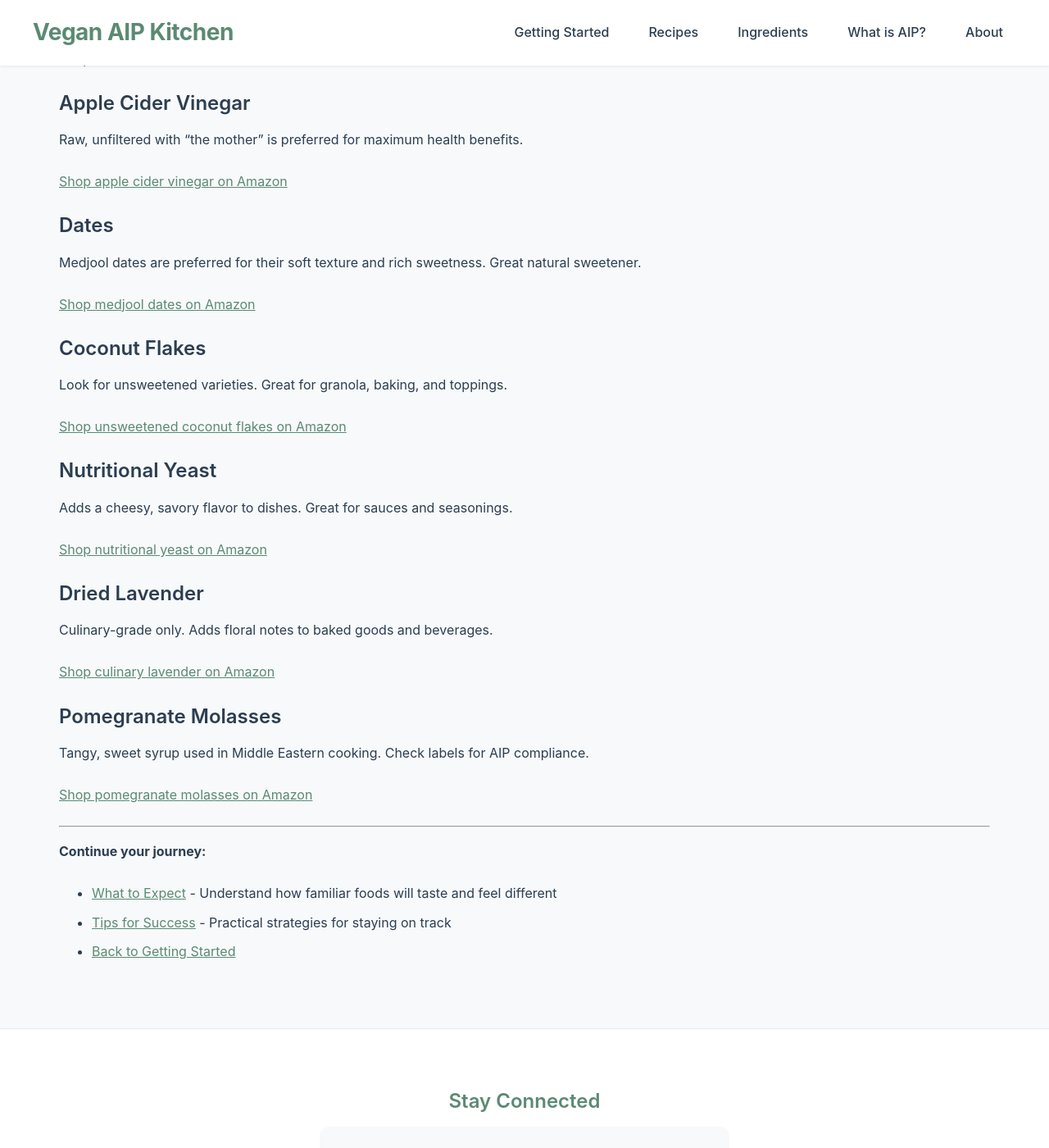
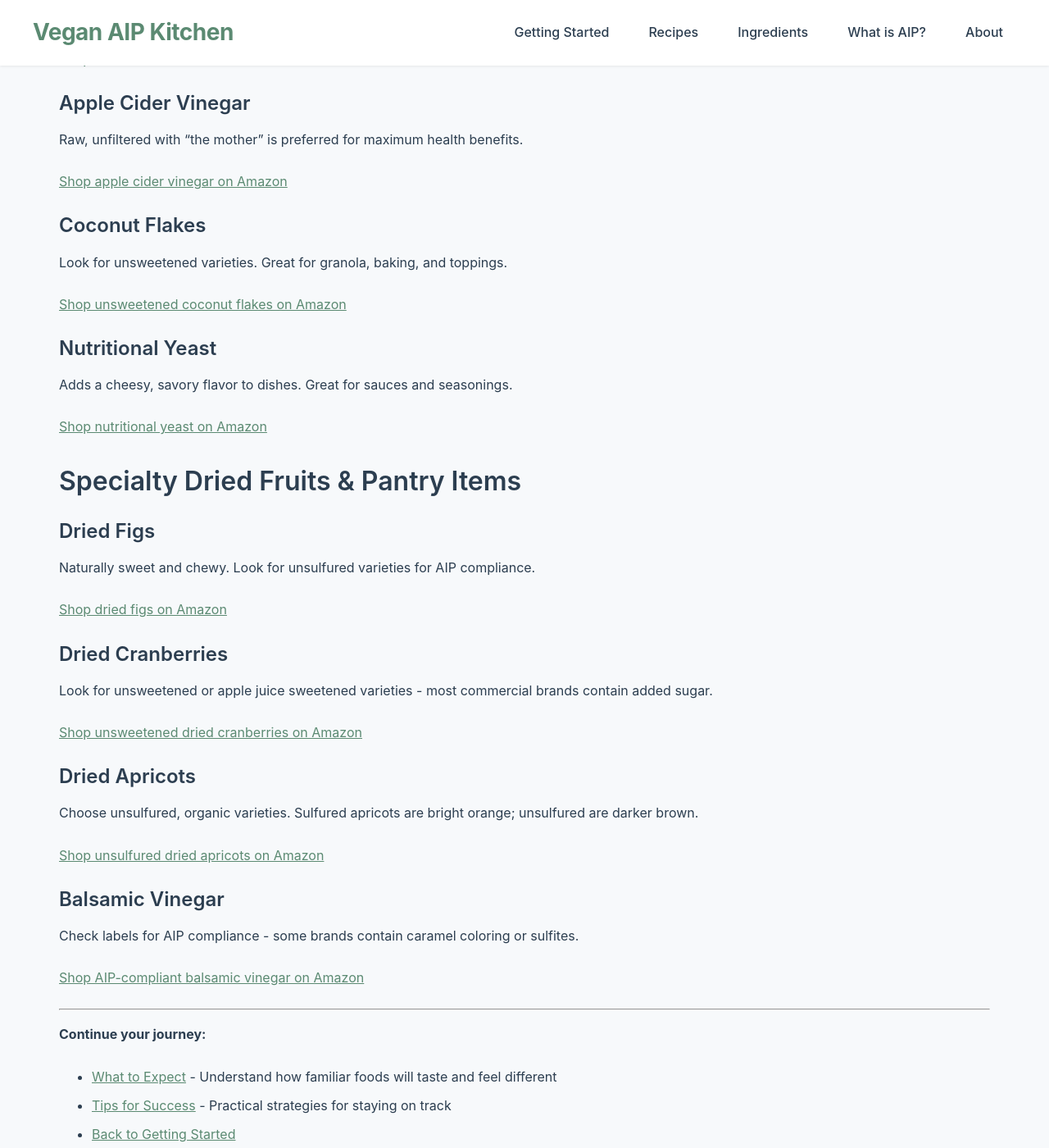
Before and after one commit to veganaip/veganaip.github.io, a Jekyll site: the page built from aip-ingredient-guide.md, in a window 1280 px wide and 1400 px high, scrolled down 5533 px. Shown: the whole window at 82% size. Built offline with Jekyll 4.4.1, drawn with Linux system fonts in a browser that asks for light colours.

Commit message:
Update affiliate links and fix non-vegan ingredient
- Remove fish_sauce from ingredients (not vegan)
- Fix veggie-packed-lettuce-wraps recipe to use coconut aminos instead
- Remove 12 unused ingredients from ingredients.yml
- Add affiliate links for singoda flour, coconut sugar, instant yeast, blackstrap molasses
- Add affiliate links for dried figs, cranberries, apricots, balsamic vinegar
- Add "Specialty Dried Fruits & Pantry Items" section to ingredient guide
- Remove duplicate figs entry and references to deleted ingredients

```diff
--- a/aip-ingredient-guide.md
+++ b/aip-ingredient-guide.md
@@ -204,12 +204,6 @@ Raw, unfiltered with "the mother" is preferred for maximum health benefits.
 {% assign acv = site.data.ingredients.apple_cider_vinegar %}
 {% if acv.link and acv.link != "" %}<a href="{{ acv.link }}" target="_blank" rel="nofollow">Shop apple cider vinegar on Amazon</a>{% endif %}
 
-### Dates
-Medjool dates are preferred for their soft texture and rich sweetness. Great natural sweetener.
-
-{% assign dates = site.data.ingredients.dates %}
-{% if dates.link and dates.link != "" %}<a href="{{ dates.link }}" target="_blank" rel="nofollow">Shop medjool dates on Amazon</a>{% endif %}
-
 ### Coconut Flakes
 Look for unsweetened varieties. Great for granola, baking, and toppings.
 
@@ -222,17 +216,31 @@ Adds a cheesy, savory flavor to dishes. Great for sauces and seasonings.
 {% assign nooch = site.data.ingredients.nutritional_yeast %}
 {% if nooch.link and nooch.link != "" %}<a href="{{ nooch.link }}" target="_blank" rel="nofollow">Shop nutritional yeast on Amazon</a>{% endif %}
 
-### Dried Lavender
-Culinary-grade only. Adds floral notes to baked goods and beverages.
+## Specialty Dried Fruits & Pantry Items
 
-{% assign lavender = site.data.ingredients.dried_lavender %}
-{% if lavender.link and lavender.link != "" %}<a href="{{ lavender.link }}" target="_blank" rel="nofollow">Shop culinary lavender on Amazon</a>{% endif %}
+### Dried Figs
+Naturally sweet and chewy. Look for unsulfured varieties for AIP compliance.
 
-### Pomegranate Molasses
-Tangy, sweet syrup used in Middle Eastern cooking. Check labels for AIP compliance.
+{% assign figs = site.data.ingredients.figs %}
+{% if figs.link and figs.link != "" and figs.link != "TODO_ADD_AFFILIATE_LINK" %}<a href="{{ figs.link }}" target="_blank" rel="nofollow">Shop dried figs on Amazon</a>{% endif %}
 
-{% assign pom = site.data.ingredients.pomegranate_molasses %}
-{% if pom.link and pom.link != "" %}<a href="{{ pom.link }}" target="_blank" rel="nofollow">Shop pomegranate molasses on Amazon</a>{% endif %}
+### Dried Cranberries
+Look for unsweetened or apple juice sweetened varieties - most commercial brands contain added sugar.
+
+{% assign cranberries = site.data.ingredients.dried_cranberries %}
+{% if cranberries.link and cranberries.link != "" and cranberries.link != "TODO_ADD_AFFILIATE_LINK" %}<a href="{{ cranberries.link }}" target="_blank" rel="nofollow">Shop unsweetened dried cranberries on Amazon</a>{% endif %}
+
+### Dried Apricots
+Choose unsulfured, organic varieties. Sulfured apricots are bright orange; unsulfured are darker brown.
+
+{% assign apricots = site.data.ingredients.dried_apricots %}
+{% if apricots.link and apricots.link != "" and apricots.link != "TODO_ADD_AFFILIATE_LINK" %}<a href="{{ apricots.link }}" target="_blank" rel="nofollow">Shop unsulfured dried apricots on Amazon</a>{% endif %}
+
+### Balsamic Vinegar
+Check labels for AIP compliance - some brands contain caramel coloring or sulfites.
+
+{% assign balsamic = site.data.ingredients.balsamic_vinegar %}
+{% if balsamic.link and balsamic.link != "" and balsamic.link != "TODO_ADD_AFFILIATE_LINK" %}<a href="{{ balsamic.link }}" target="_blank" rel="nofollow">Shop AIP-compliant balsamic vinegar on Amazon</a>{% endif %}
 
 ---
 
```
Also changed, not shown: _data/ingredients.yml (+8 -66 lines), _recipes/veggie-packed-lettuce-wraps.md (+3 -6 lines).
